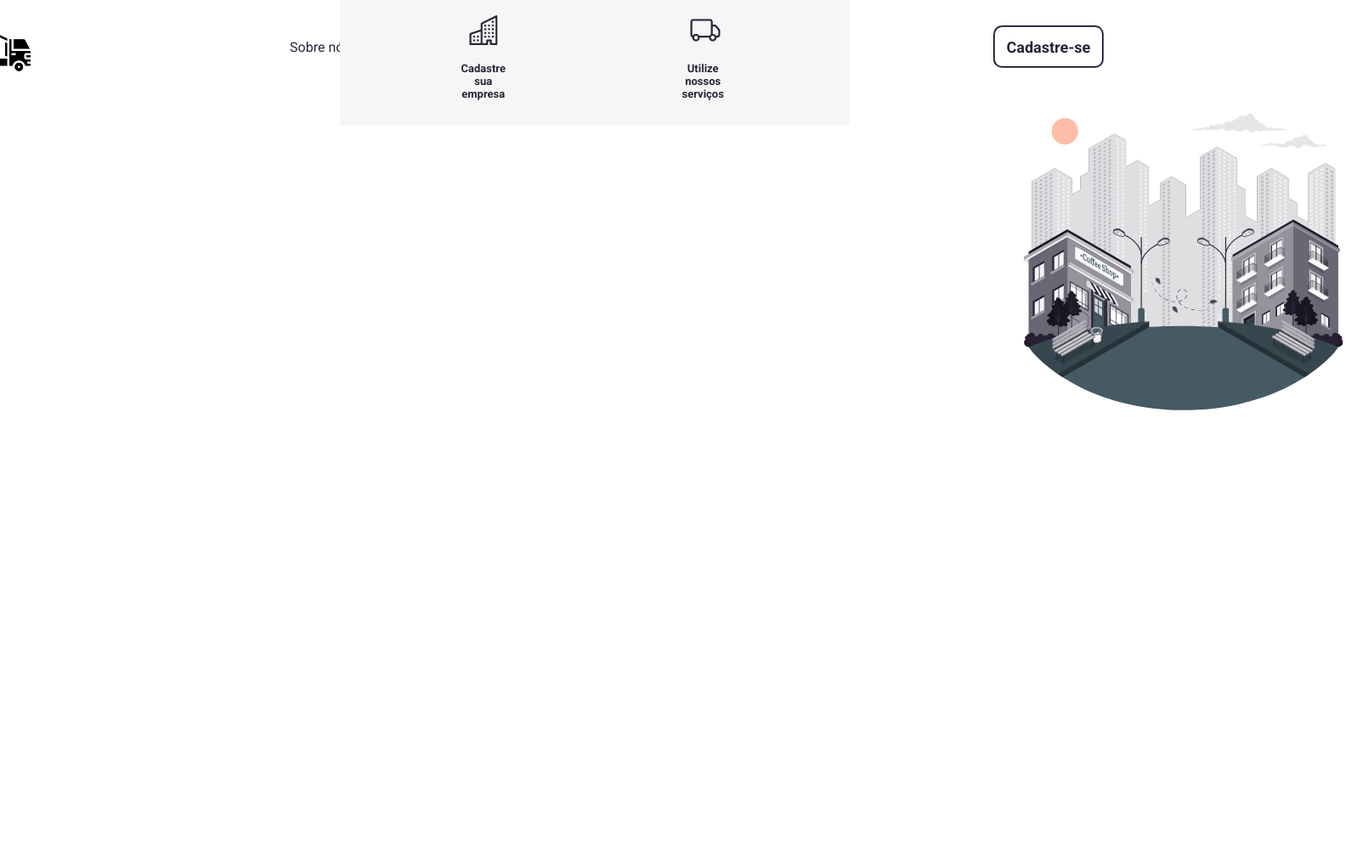
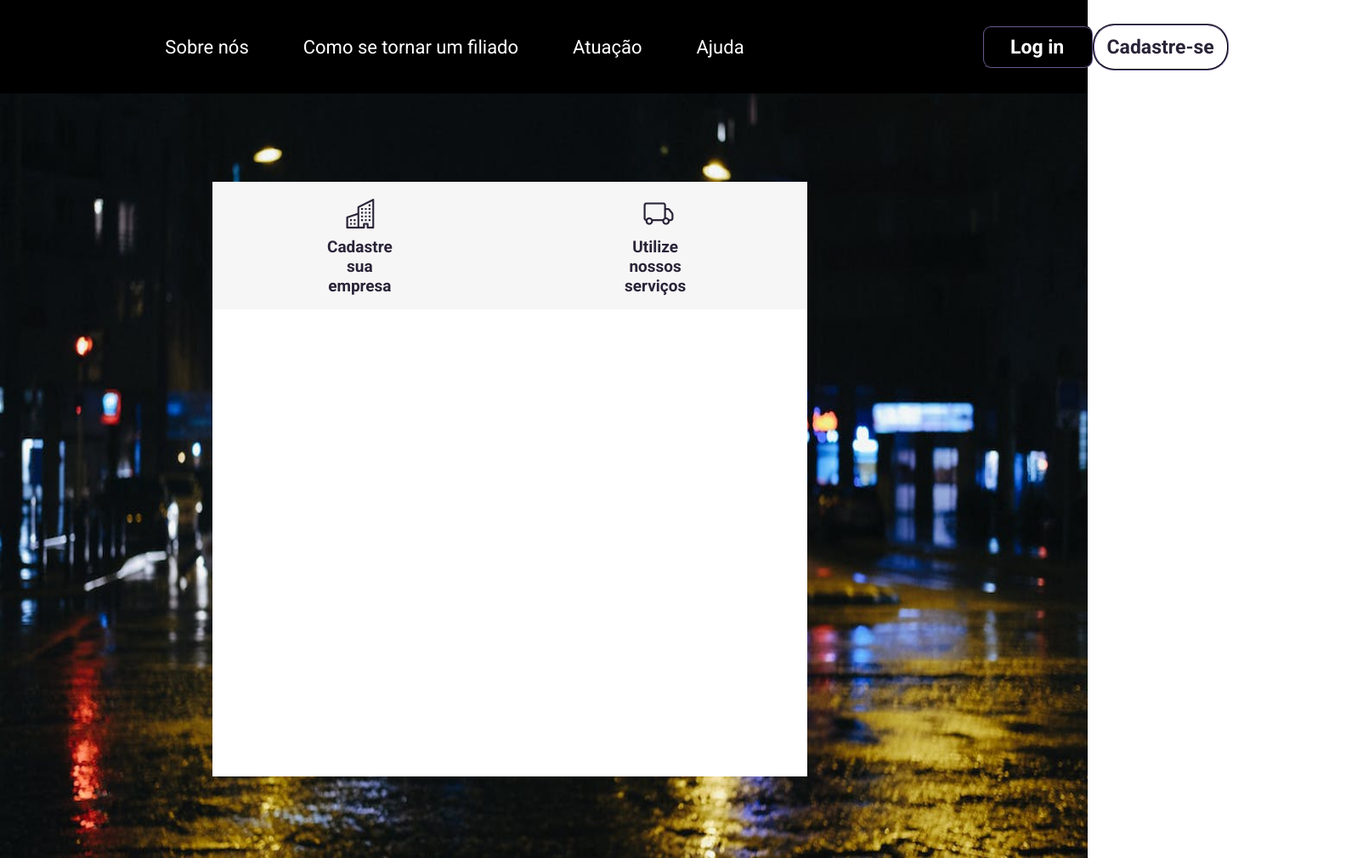
Before and after one commit to gustavogrossos/projeto_senai, a plain HTML site: page index.html in a window 1280 px wide. Shown: the whole page at 85% size, 1584 px wide, since content can reach past the window. Before the commit the page ends 800 px from the top, so only its background shows below. Drawn offline with nearby package versions, Linux system fonts and the light colour scheme.

Commit message:
featuring: html, css and js

```diff
--- /dev/null
+++ b/empresa.css
@@ -0,0 +1,42 @@
+@import url('https://fonts.googleapis.com/css2?family=Roboto:wght@100;300;400;500;700;900&display=swap');
+*{
+    margin: 0;
+    padding: 0;
+    box-sizing: border-box;
+    font-family: 'Roboto';
+}
+
+
+#conteudo{
+    height: 100%; width: 100%;
+    position: absolute; top: 80px; left: 0px;
+    text-align: justify;
+}
+
+#conteudo > h1{
+    height: 100px; width: 100%;
+    padding: 40px 120px 100px 57px;
+    line-height: 80px;
+    font-size: 46px;
+    font-weight: 700;
+}
+
+#conteudo > p{
+    text-align: justify;
+    position: absolute; top: 230px; left: 0px;
+    padding: 0px 0px 0px 57px;
+    font-weight: 400;
+    font-size: 22px;
+}
+
+.btn-cadastro{
+    position: absolute; top: 380px; left: 50px;
+    width: 280px; height: 70px;
+    font-size: 23px;
+    font-weight: 500;
+    background-color: #000000;
+    color: white;
+    border-radius: 10px;
+    letter-spacing: 1px;
+    word-spacing: 3px;
+}
--- a/index.html
+++ b/index.html
@@ -8,12 +8,13 @@
     <link rel="shortcut icon" href="assets/icons8-semi-trailer-truck-16.png" type="image/x-icon">
     <link rel="stylesheet" href="style.css">
     <link rel="stylesheet" href="https://cdn.jsdelivr.net/npm/bootstrap-icons@1.10.5/font/bootstrap-icons.css">
+
 </head>
 
 <body>
     <header>
         <div class="top">
-            <img src="assets/1967684.png" alt="">
+            <img src="assets/1967895.png" alt="">
             <nav>
                 <ul>
                     <li><a href="#">Sobre nós</a></li>
@@ -23,6 +24,10 @@
                 </ul>
             </nav>
 
+            <button class="login">
+                Log in
+            </button>
+
             <button class="cadastro">
                 Cadastre-se
             </button>
@@ -31,7 +36,8 @@
 
     <main>
         <div class="main">
-            <img src="assets/Empty street-amico.svg" alt="">
+            <img src="assets/pexels-photo-11213185.jpeg" alt="">
+
 
 
             <ul class="nav-links">
@@ -43,6 +49,10 @@
                             Cadastre sua empresa
                         </span>
                     </a>
+                    <div id="conteudo">
+
+
+                    </div>
                 </li>
 
 
@@ -53,10 +63,38 @@
                             Utilize nossos serviços
                         </span>
                     </a>
+                    <div id="conteudo">
+
+
+                    </div>
                 </li>
-        </div>
-    </main>
 
-</body>
 
-</html>
+
+
+
+                <script src="https://code.jquery.com/jquery-3.7.1.min.js"
+                    integrity="sha256-/JqT3SQfawRcv/BIHPThkBvs0OEvtFFmqPF/lYI/Cxo=" crossorigin="anonymous">
+                </script>
+
+                <script>
+
+                    $(".empresa").click(function () {
+
+                        $("#conteudo").load("pages/empresa.html");
+
+                    });
+
+                    $(".usuario").click(function () {
+
+                        $("#conteudo").load("pages/usuario.html");
+
+                    });
+                </script>
+            </ul>
+        </div >
+    </main >
+
+</body >
+
+</html >
--- a/style.css
+++ b/style.css
@@ -1,15 +1,13 @@
-@import url('https://fonts.googleapis.com/css2?family=Assistant:wght@200;300;400;500;600;700;800&family=Roboto:ital,wght@0,100;0,300;0,400;0,500;0,700;0,900;1,100;1,300;1,400;1,500;1,700;1,900&display=swap');
-
-/* https://colorhunt.co/palette/dbd8e35c5470352f442a2438 -- IDENTIDADE VISUAL */
-
-/* https://www.uber.com/br/pt-br/ -- ESTOU USANDO O SITE DA UBER COMO BASE */
-
+@import url('https://fonts.googleapis.com/css2?family=Roboto:wght@100;300;400;500;700;900&display=swap');
 *{
     margin: 0;
     padding: 0;
     box-sizing: border-box;
     font-family: 'Roboto';
 }
+
+/* https://www.uber.com/br/pt-br/ -- ESTOU USANDO O SITE DA UBER COMO BASE */
+
 
 body{
     width: 100vw;
@@ -23,12 +21,14 @@ body{
     justify-content: center;
     align-items: center;
     display: inline-flex;
+    background-color: #000000;
 }
 
 .top > img{
     width: 80px;
     height:80px;
     position: relative; right: 270px; top: 0px;
+    color: rgb(255, 255, 255);
 }
 
 .top nav{
@@ -44,51 +44,66 @@ body{
 
 .top li > a{
     text-decoration: none;
-    color: #2A2438;
+    color: rgb(255, 255, 255);
     font-weight: 400;
-    font-size: 16px;
+    font-size: 22px;
     padding: 0px 30px;
+}
+
+.login{
+    position: relative; left: 250px;
+    width: 130px; height: 50px;
+    border-radius: 10px;
+    background-color: #000000;
+    border-width: 2px;
+    color: rgb(255, 255, 255);
+    font-weight: 700;
+    font-size: 23px;
+    border-color: #2A2438;
+    border-style: groove;
+    cursor: pointer;
 }
 
 .cadastro{
     position: relative; left: 250px;
-    width: 130px; height: 50px;
-    border-radius: 10px;
+    width: 160px; height: 55px;
+    border-radius: 25px;
     background-color: #FFFF;
     border-width: 2px;
     color: #2A2438;
     font-weight: 700;
-    font-size: 18px;
+    font-size: 23px;
     border-color: #2A2438;
     border-style: groove;
+    cursor: pointer;
 }
 
 .main{
-    width: 100vw; height: 600px;
+    width: 100vw; height: 900px;
 }
 
 .main > img{
-    width: 30%;
-    position: relative; left: 1200px;
+    width: 100%; height: 100%;
 }
 
 .nav-links{
-    height: 150px; width: 600px;
+    height: 700px; width: 700px;
     display: flex;
-    padding: 0px 40px;
-    position: relative; bottom: 500px; left: 400px;
+    padding: 0px 0px;
+    position: relative; bottom: 800px; left: 250px;
     text-decoration: none;
     text-align: center;
-    background-color: rgb(246, 246, 246);
+    background-color: white;
 }
 
 .item-menu{
     height: 150px;
-    width: 300px;
+    width: 100%;
     display: flex;
     align-items: center;
     flex-direction: column;
     text-decoration: none;
+    background-color: rgb(246, 246, 246);
 }
 
 .bi{
@@ -102,30 +117,32 @@ body{
     text-decoration: none;
     color: #2A2438;
     font-size: 20px;
+    height: 100%; width: 100%;
 }
 
 .text-list-home{
-    position: relative; top: 40px; right: 10px;
+    position: relative; top: 30px; left: 135px;
     display: flex;
-    font-size: 13px;
+    font-size: 19px;
     width: 5px;
     height: 50px;
     cursor: pointer;
-    font-weight: 700;
+    font-weight: 600;
 }
 
 .usuario{
     text-decoration: none;
     color: #2A2438;
     font-size: 20px;
+    height: 100%; width: 100%;
 }
 
 .text-list-dashboard{
-    position: relative; top: 40px; right: 10px;
+    position: relative; top: 30px; left: 135px;
     display: flex;
-    font-size: 13px;
+    font-size: 19px;
     width: 5px;
     height: 50px;
     cursor: pointer;
-    font-weight: 700;
+    font-weight: 600;
 }
```
Also changed, not shown: pages/empresa.html (added, +18 -0 lines), assets/1967895.png (added), assets/pexels-photo-11213185.jpeg (added), assets/pexels-photo-50859.webp (added), pages/usuario.html (added).
